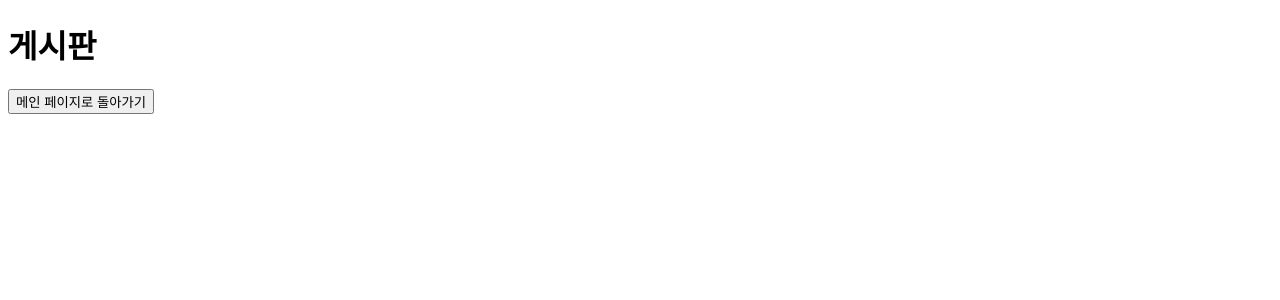
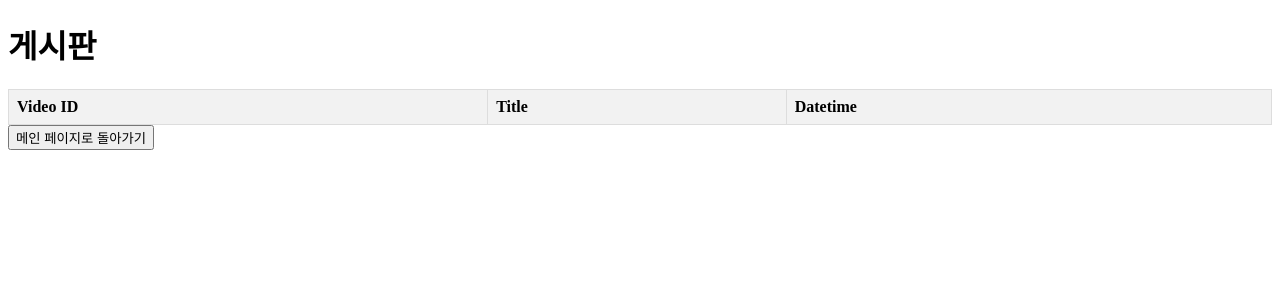
Before and after one commit to kimgun95/SubtitleCollector, a Flask app: page /board in a window 1280 px wide. Shown: the top 300 px of the page. Run offline with Flask 3, Linux system fonts and the light colour scheme; data that the repository does not hold is empty; parts of the project's set-up code (start-up, migrations or seed data) failed here and were passed over.

Commit message:
feat: board.html 수정

```diff
--- a/templates/board.html
+++ b/templates/board.html
@@ -2,14 +2,39 @@
 <html>
 <head>
     <title>게시판</title>
+    <style>
+        table {
+            border-collapse: collapse;
+            width: 100%;
+        }
+
+        th, td {
+            border: 1px solid #dddddd;
+            text-align: left;
+            padding: 8px;
+        }
+
+        th {
+            background-color: #f2f2f2;
+        }
+    </style>
 </head>
 <body>
     <h1>게시판</h1>
-    <ul>
+    <table>
+        <tr>
+            <th>Video ID</th>
+            <th>Title</th>
+            <th>Datetime</th>
+        </tr>
         {% for post in posts %}
-            <li><strong>{{ post[1] }}</strong>: {{ post[2] }}</li>
+            <tr>
+                <td>{{ post['video_id'] }}</td>
+                <td>{{ post['title'] }}</td>
+                <td>{{ post['datetime'] }}</td>
+            </tr>
         {% endfor %}
-    </ul>
+    </table>
 
     <!-- 메인 페이지로 이동하는 버튼 -->
     <a href="/"><button>메인 페이지로 돌아가기</button></a>
```
